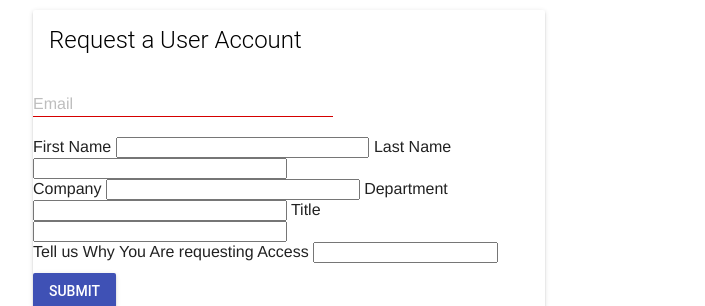
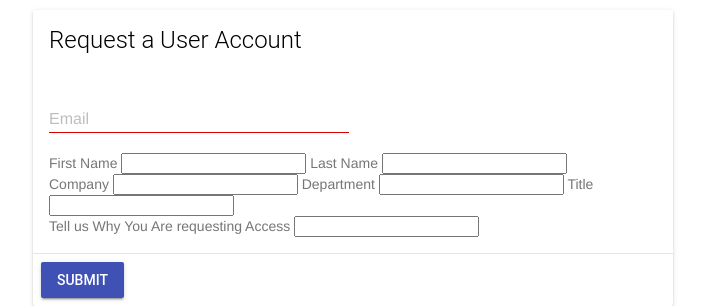
Before and after one commit to nuxeo-sandbox/nuxeo-labs-user-registration, a website: page nuxeo-labs-user-registration-web/index.html in a window 1280 px wide. Shown: the part 154-460 px from the top of the page, without its empty margins (287-992 px from the left). Drawn offline with nearby package versions, Linux system fonts and the light colour scheme.

Commit message:
More cleanup.

```diff
--- a/nuxeo-labs-user-registration-web/index.html
+++ b/nuxeo-labs-user-registration-web/index.html
@@ -7,9 +7,12 @@
   <meta name="description"
         content="User Registration">
 
-        <link rel="stylesheet" href="https://fonts.googleapis.com/icon?family=Material+Icons">
-<link rel="stylesheet" href="https://code.getmdl.io/1.3.0/material.indigo-pink.min.css">
-<script defer src="https://code.getmdl.io/1.3.0/material.min.js"></script>
+  <link rel="stylesheet"
+        href="https://fonts.googleapis.com/icon?family=Material+Icons">
+  <link rel="stylesheet"
+        href="https://code.getmdl.io/1.3.0/material.indigo-pink.min.css">
+  <script defer
+          src="https://code.getmdl.io/1.3.0/material.min.js"></script>
 
   <style include="iron-flex iron-flex-alignment paper-material-styles">
     .form {
@@ -19,15 +22,7 @@
     }
 
     .paper-card {
-      width: 512px;
-    }
-
-    .card-content {
-      margin-bottom: 2%;
-    }
-
-    .flex {
-      min-width: 48%;
+      width: 100%;
     }
 
     .logo {
@@ -36,57 +31,52 @@
       margin-bottom: 5%;
       display: block;
     }
-
-    .result {
-      background-color: white;
-      height: 30vh;
-      align-items: center;
-      justify-content: center;
-    }
-
-    .footer {
-      height: 100px;
-    }
   </style>
 </head>
 
 <body>
 
   <div class="form">
+
     <img class="logo"
          src="/nuxeo/img/user-registration-logo.png" />
+
+    <!-- User request card -->
     <div class="paper-card mdl-card mdl-shadow--2dp">
       <div class="mdl-card__title">
         <h2 class="mdl-card__title-text">Request a User Account</h2>
       </div>
       <form action="#">
-      <div class="card-content">
+        <div class="mdl-card__supporting-text">
 
           <div class="mdl-textfield mdl-js-textfield">
-                  <input class="mdl-textfield__input" type="email" required>
-                  <label class="mdl-textfield__label" for="sample1">Email</label>
+            <input class="mdl-textfield__input"
+                   type="email"
+                   required>
+            <label class="mdl-textfield__label"
+                   for="sample1">Email</label>
           </div>
 
           <div class="layout horizontal wrap">
             <label>First Name</label>
-            <input class="flex"
+            <input class=""
                    required></input>
             <label>Last Name</label>
-            <input class="flex"
+            <input class=""
                    label="Last Name"
                    required></input>
           </div>
           <div class="layout horizontal wrap">
             <label>Company</label>
-            <input class="flex"
+            <input class=""
                    label="Company"
                    required></input>
             <label>Department</label>
-            <input class="flex"
+            <input class=""
                    label="Department"
                    required></input>
             <label>Title</label>
-            <input class="flex"
+            <input class=""
                    label="Job Title"
                    required></input>
           </div>
@@ -96,19 +86,22 @@
                  required></input>
 
         </div>
-        <div class="card-actions">
+        <div class="mdl-card__actions mdl-card--border">
           <button class="mdl-button mdl-js-button mdl-button--raised mdl-button--primary">SUBMIT</button>
         </div>
       </form>
 
     </div>
-    <div class="result layout horizontal"
+
+    <!-- Display result to user. -->
+    <div class="hidden"
          elevation="1">
       <div>
         Your request for a user account has successfully been submitted.
       </div>
     </div>
-    <div class="footer"></div>
+
+
   </div>
 </body>
 
```
Lines whose indentation alone changed are shown as unchanged.
